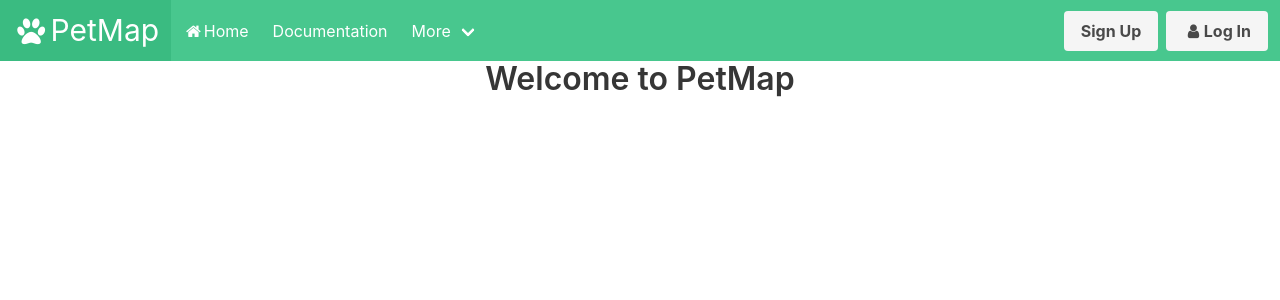
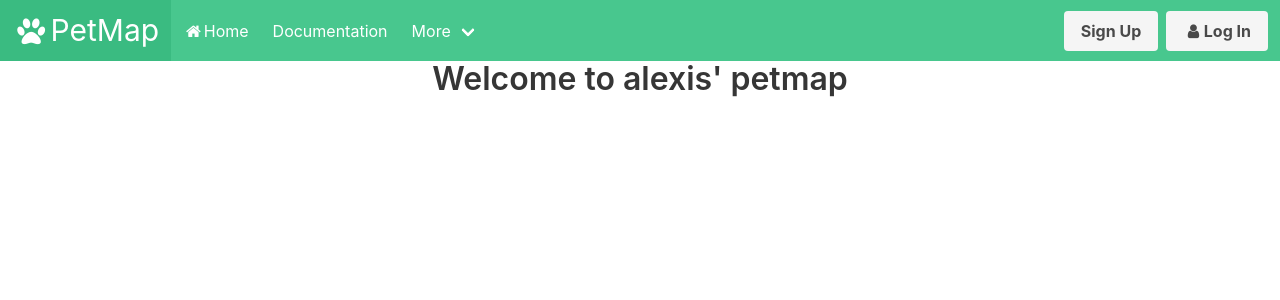
Before and after one commit to AdanH2/PetMap, a React (Create React App) app in the folder frontend/: page / in a window 1280 px wide. Shown: the top 300 px of the page. Built offline with nearby package versions, Linux system fonts and the light colour scheme.

Commit message:
Silly goofy change

```diff
--- a/frontend/src/components/Home.js
+++ b/frontend/src/components/Home.js
@@ -4,7 +4,7 @@ const Home = () => {
             <link rel="stylesheet" href="https://maxcdn.bootstrapcdn.com/font-awesome/4.7.0/css/font-awesome.min.css"></link>
             <div style={{ textAlign: 'center' }}>
                 <div className="title">
-                    Welcome to PetMap
+                    Welcome to alexis' petmap
                 </div>
             </div>
         </div>
```
